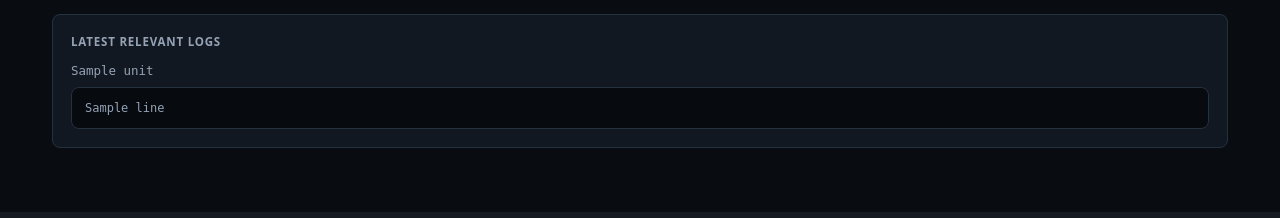
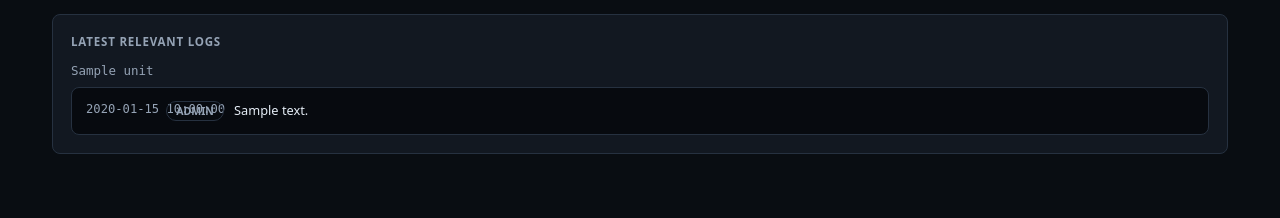
Before and after one commit to ErielCruz/backup-status, a Flask app: template templates/index.html in a window 1280 px wide. Shown: the part 1082-1300 px from the top of the page. Run offline with Flask 3, Linux system fonts and the light colour scheme; the template is opened without the code that fills it: most values are stand-ins (such as "Sample title", 1, 10 or a date in 2020); some libraries are stand-ins or nearby versions.

Commit message:
Improve dashboard log readability

```diff
--- a/app.py
+++ b/app.py
@@ -339,6 +339,41 @@ def parse_journal_timestamp(line):
         return datetime.fromisoformat(value).astimezone(timezone.utc).isoformat()
     except Exception:
         return None
+
+
+def format_log_time(iso):
+    dt = iso_to_utc(iso)
+    if not dt:
+        return "-"
+    return dt.strftime("%H:%M:%S")
+
+
+def parse_log_line(line):
+    entry = {"time": "", "level": "info", "message": line}
+    match = re.match(r"^(\d{4}-\d{2}-\d{2}T\d{2}:\d{2}:\d{2}(?:[+-]\d{2}:\d{2}|Z))\s+\S+\s+([^:]+):\s*(.*)$", line)
+    if match:
+        entry["time"] = format_log_time(match.group(1))
+        source = match.group(2).strip()
+        message = match.group(3).strip()
+        message = re.sub(r"^(Starting|Finished)\s+.+?\.service\s+-\s+", r"\1 ", message)
+        message = re.sub(r"^Starting\s+", "Started ", message)
+        message = re.sub(r"^Finished\s+", "Completed ", message)
+        message = re.sub(r"^(Started|Completed)\s+Collect\s+", r"\1 ", message)
+        entry["message"] = message
+        if "backup-status-collector" not in source:
+            entry["source"] = source
+    lowered = entry["message"].lower()
+    if any(word in lowered for word in ("failed", "failure", "error", "denied", "corrupt")):
+        entry["level"] = "error"
+    elif any(word in lowered for word in ("warn", "warning", "timeout", "timed out", "skipped")):
+        entry["level"] = "warn"
+    elif "finished " in lowered or "completed " in lowered or " ok" in lowered or "success" in lowered:
+        entry["level"] = "ok"
+    return entry
+
+
+def parse_log_lines(lines):
+    return [parse_log_line(line) for line in lines]
 
 
 def load_json_file(path, default):
@@ -947,7 +982,7 @@ def get_recent_logs(status):
     for unit in priority[:5]:
         lines = unit.get("last_lines", [])[-6:]
         if lines:
-            important.append({"unit": unit["name"], "lines": lines})
+            important.append({"unit": unit["name"], "lines": lines, "entries": parse_log_lines(lines)})
     return important
 
 
@@ -1042,7 +1077,8 @@ def api_logs(unit_name):
         lines = max(1, min(int(request.args.get("lines", 50)), 200))
     except ValueError:
         lines = 50
-    return jsonify({"unit": unit_name, "lines": get_unit_logs(unit_name, lines)})
+    raw_lines = get_unit_logs(unit_name, lines)
+    return jsonify({"unit": unit_name, "lines": raw_lines, "entries": parse_log_lines(raw_lines)})
 
 
 @app.route("/api/trigger/<unit_name>", methods=["POST"])
--- a/static/style.css
+++ b/static/style.css
@@ -463,15 +463,12 @@ tr:last-child td {
   border: 1px solid var(--border);
   border-radius: 8px;
   color: var(--text-muted);
-  font-family: ui-monospace, monospace;
-  font-size: 0.75rem;
-  line-height: 1.55;
+  font-size: 0.8rem;
+  line-height: 1.45;
   margin: 0;
   max-height: 320px;
   overflow: auto;
-  padding: 11px 13px;
-  white-space: pre-wrap;
-  word-break: break-word;
+  padding: 6px;
 }
 
 .log-snippet {
@@ -483,6 +480,59 @@ tr:last-child td {
   font-family: ui-monospace, monospace;
   font-size: 0.78rem;
   margin-bottom: 6px;
+}
+
+.log-entry {
+  display: grid;
+  grid-template-columns: 70px 58px minmax(0, 1fr);
+  gap: 10px;
+  align-items: start;
+  border-radius: 6px;
+  padding: 7px 8px;
+}
+
+.log-entry + .log-entry {
+  border-top: 1px solid rgba(255, 255, 255, 0.04);
+}
+
+.log-time {
+  color: var(--text-muted);
+  font-family: ui-monospace, monospace;
+  font-size: 0.76rem;
+  font-variant-numeric: tabular-nums;
+  white-space: nowrap;
+}
+
+.log-level {
+  border: 1px solid var(--border);
+  border-radius: 999px;
+  color: var(--text-muted);
+  font-size: 0.66rem;
+  font-weight: 700;
+  line-height: 1;
+  padding: 4px 6px;
+  text-align: center;
+  text-transform: uppercase;
+}
+
+.log-message {
+  color: var(--text);
+  overflow-wrap: anywhere;
+}
+
+.log-ok .log-level {
+  border-color: rgba(34, 197, 94, 0.35);
+  color: var(--green);
+}
+
+.log-warn .log-level {
+  border-color: rgba(245, 158, 11, 0.35);
+  color: var(--amber);
+}
+
+.log-error .log-level {
+  border-color: rgba(239, 68, 68, 0.35);
+  color: var(--red);
 }
 
 .mirror-group {
@@ -607,4 +657,10 @@ tr:last-child td {
     font-size: 0.78rem;
     padding: 8px;
   }
+
+  .log-entry {
+    grid-template-columns: 58px 52px minmax(0, 1fr);
+    gap: 7px;
+    padding: 7px 6px;
+  }
 }
--- a/templates/dashboard.html
+++ b/templates/dashboard.html
@@ -163,7 +163,7 @@
           </tr>
           <tr class="log-row" id="logs-{{ unit.name }}" style="display:none">
             <td colspan="6">
-              <pre class="log-output" id="log-content-{{ unit.name }}">Loading...</pre>
+              <div class="log-output" id="log-content-{{ unit.name }}">Loading...</div>
             </td>
           </tr>
           {% endfor %}
@@ -333,7 +333,15 @@
     {% for entry in recent_logs %}
     <div class="log-snippet">
       <div class="log-title">{{ entry.unit }}</div>
-      <pre class="log-output">{{ entry.lines | join('\n') }}</pre>
+      <div class="log-output">
+        {% for line in entry.entries %}
+        <div class="log-entry log-{{ line.level }}">
+          <span class="log-time">{{ line.time }}</span>
+          <span class="log-level">{{ line.level }}</span>
+          <span class="log-message">{{ line.message }}</span>
+        </div>
+        {% endfor %}
+      </div>
     </div>
     {% endfor %}
   </div>
@@ -377,7 +385,7 @@
           </tr>
           <tr class="log-row" id="logs-{{ job.name }}" style="display:none">
             <td colspan="5">
-              <pre class="log-output" id="log-content-{{ job.name }}">Loading...</pre>
+              <div class="log-output" id="log-content-{{ job.name }}">Loading...</div>
             </td>
           </tr>
           {% endfor %}
@@ -398,11 +406,45 @@ function toggleLogs(unitName) {
     fetch('/api/logs/' + unitName + '?lines=80')
       .then(function(response) { return response.json(); })
       .then(function(data) {
-        content.textContent = (data.lines || []).join('\n') || 'No logs found';
+        renderLogs(content, data.entries || [], data.lines || []);
       });
   } else {
     row.style.display = 'none';
   }
+}
+
+function renderLogs(container, entries, rawLines) {
+  container.innerHTML = '';
+  if (!entries.length && rawLines.length) {
+    entries = rawLines.map(function(line) {
+      return {time: '', level: 'info', message: line};
+    });
+  }
+  if (!entries.length) {
+    container.textContent = 'No logs found';
+    return;
+  }
+  entries.forEach(function(entry) {
+    var row = document.createElement('div');
+    row.className = 'log-entry log-' + (entry.level || 'info');
+
+    var time = document.createElement('span');
+    time.className = 'log-time';
+    time.textContent = entry.time || '-';
+
+    var level = document.createElement('span');
+    level.className = 'log-level';
+    level.textContent = entry.level || 'info';
+
+    var message = document.createElement('span');
+    message.className = 'log-message';
+    message.textContent = entry.message || '';
+
+    row.appendChild(time);
+    row.appendChild(level);
+    row.appendChild(message);
+    container.appendChild(row);
+  });
 }
 
 function triggerUnit(unitName) {
```
Also changed, not shown: README.md.
